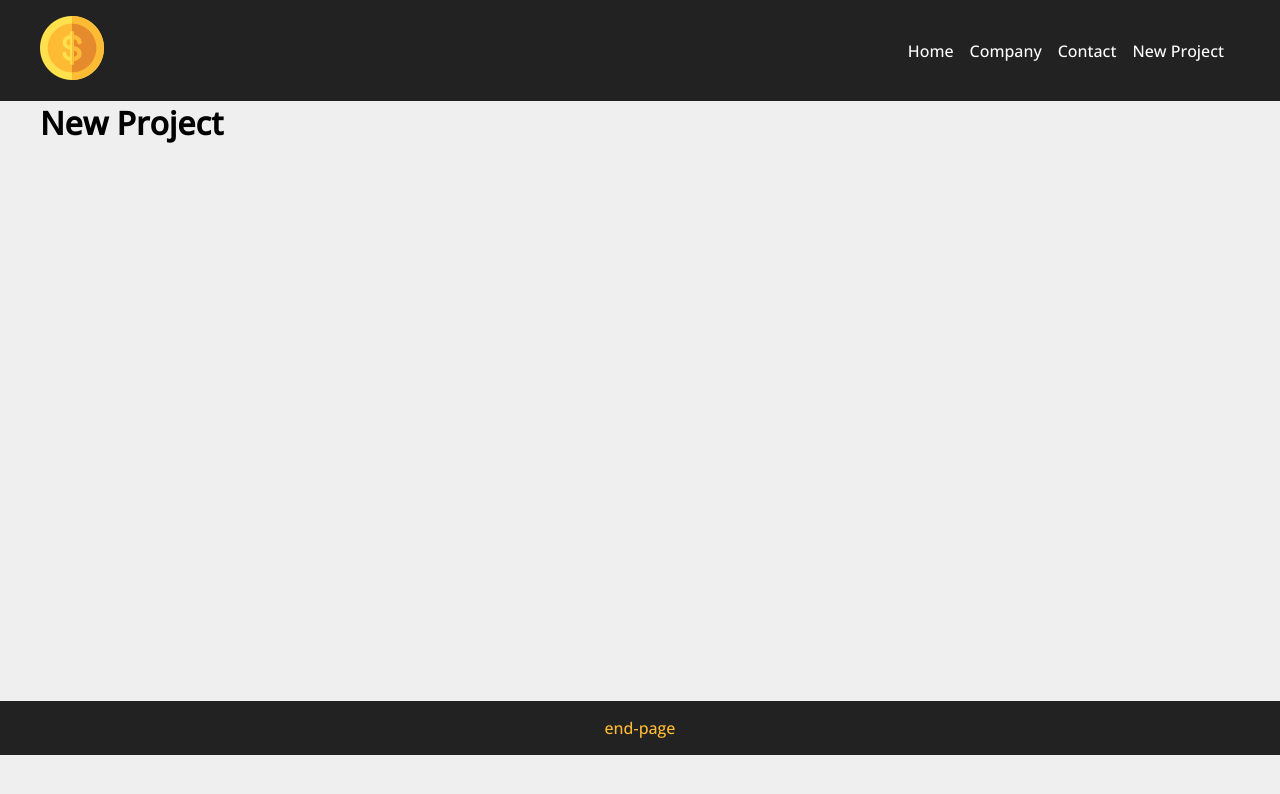
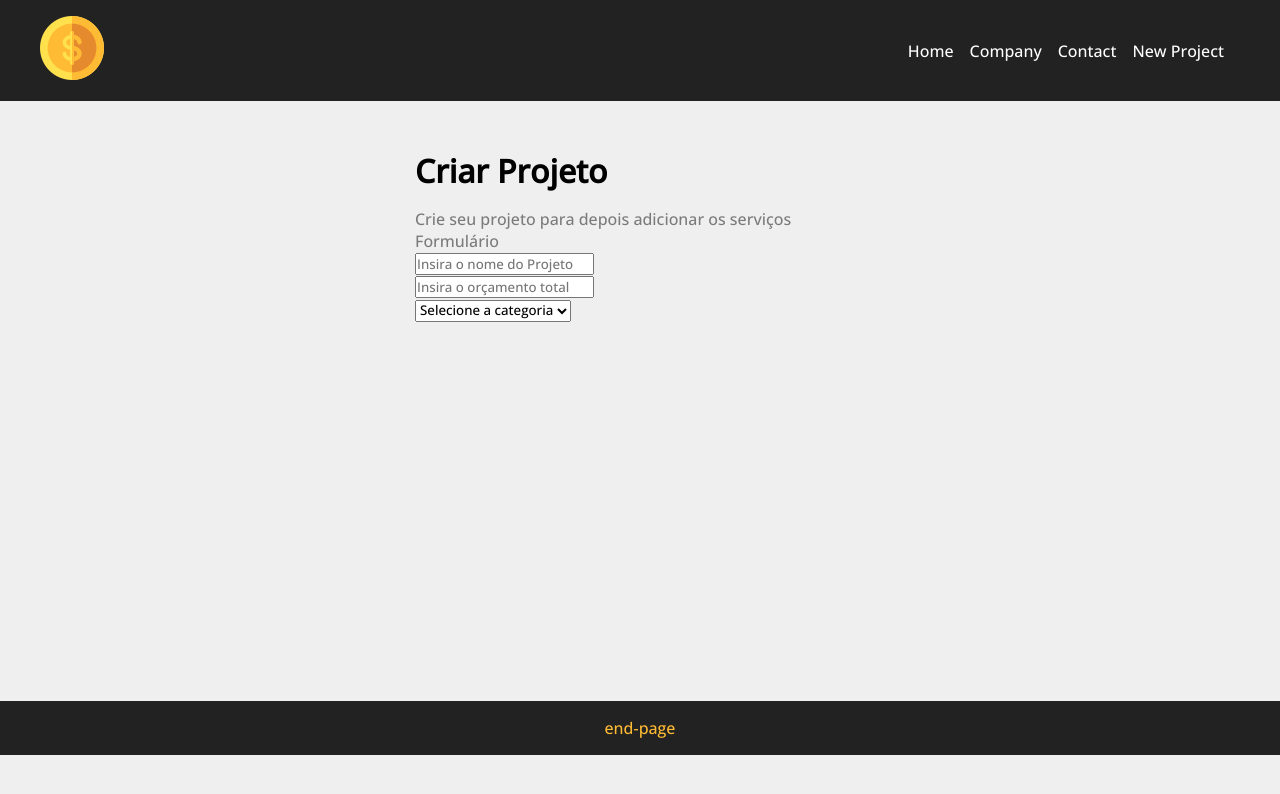
Before and after one commit to DanubiaM/react-course, a React (Create React App) app in the folder costs/: page /newproject in a window 1280 px wide. Shown: the top 794 px of the page. Built offline with nearby package versions, Linux system fonts and the light colour scheme.

Commit message:
feat: inicialized building new project page

```diff
--- a/costs/src/components/pages/NewProject.js
+++ b/costs/src/components/pages/NewProject.js
@@ -1,6 +1,15 @@
+import ProjectForm from '../project/ProjectForm'
+import styles from './NewProject.module.css'
+
 function NewProject(){
     return (
-        <><h1>New Project</h1></>
+       <div className={styles.newproject_container}>
+
+            <h1>Criar Projeto</h1>
+            <p>Crie seu projeto para depois adicionar os serviços</p>
+            <p>Formulário</p>
+            <ProjectForm/>
+       </div>
     )
 }
 
--- /dev/null
+++ b/costs/src/components/pages/NewProject.module.css
@@ -0,0 +1,13 @@
+.newproject_container{
+    width: 450px;
+    margin: 0 auto;
+    padding: 3em;
+}
+
+.newproject_container h1{
+    margin-bottom: 0.5em;
+}
+
+.newproject_container p{
+    color:#7b7b7b;
+}
--- /dev/null
+++ b/costs/src/components/project/ProjectForm.js
@@ -0,0 +1,22 @@
+function ProjectForm(){
+    return (
+        <form>
+            <div>
+                <input type="text" placeholder="Insira o nome do Projeto"></input>
+            </div>
+            <div>
+                <input type="number" placeholder="Insira o orçamento total"></input>
+            </div>
+            <div>
+                <select name="category_id">
+                    <option disabled selected>
+                        Selecione a categoria
+                    </option>
+                </select>
+            </div>
+        </form>
+    );
+
+}
+
+export default ProjectForm;
```
